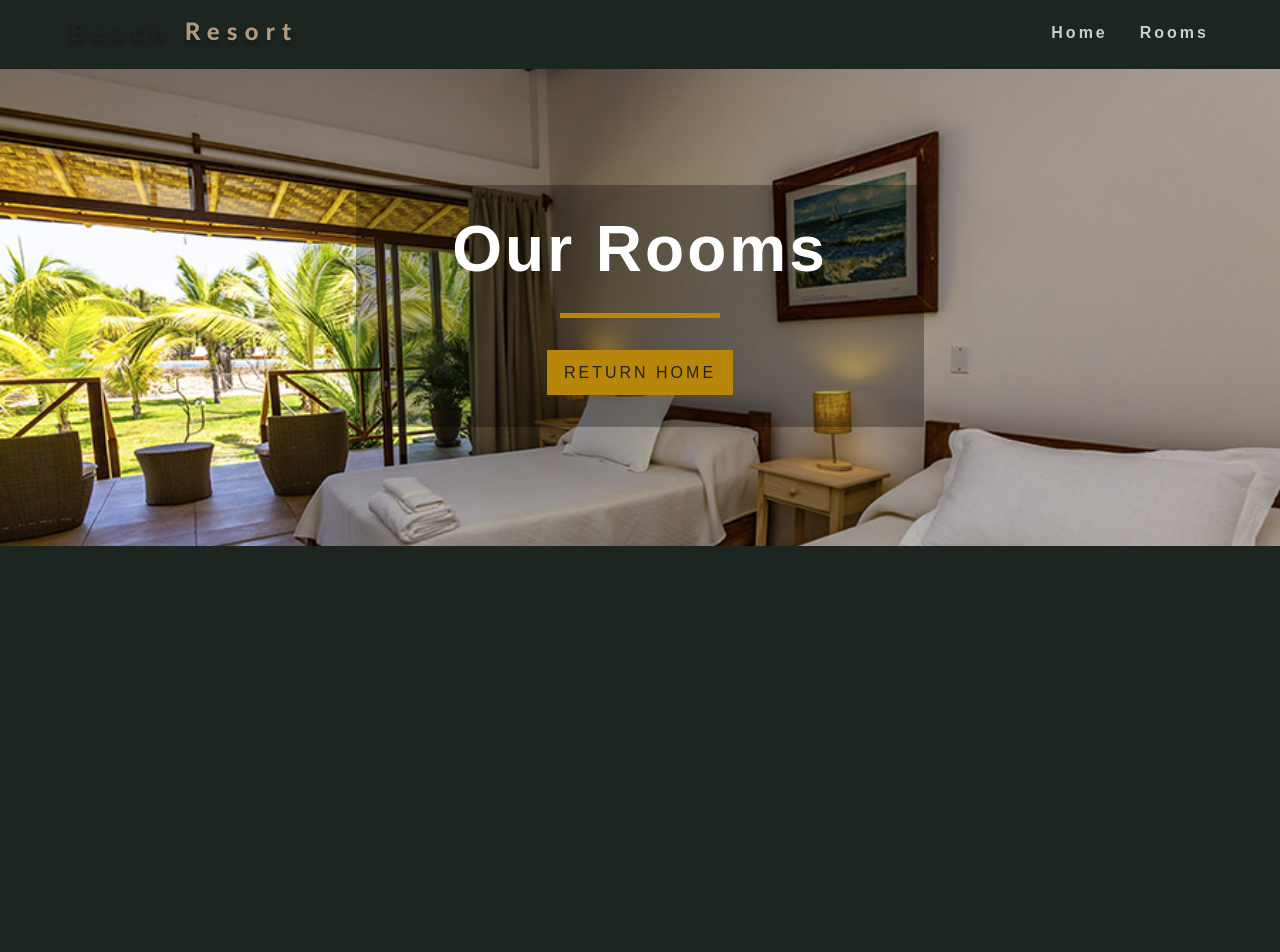
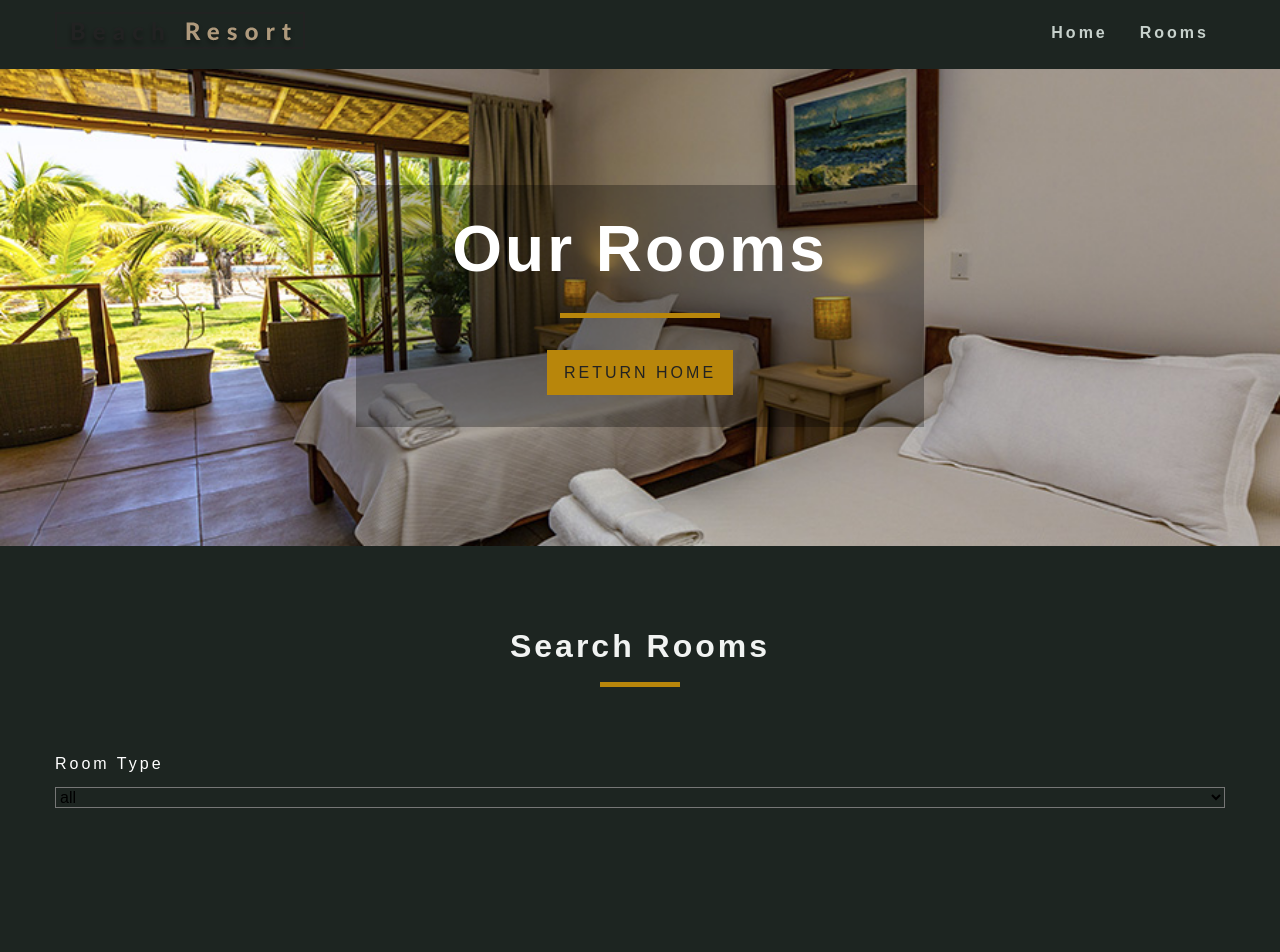
Before and after one commit to Braysen/HotelReservation, a React (Create React App) app: page /rooms in a window 1280 px wide. Shown: the top 952 px of the page. Before the commit the page ends 800 px from the top, so only its background shows below. Built offline with nearby package versions, Linux system fonts and the light colour scheme.

Commit message:
Version 8

```diff
--- a/src/App.css
+++ b/src/App.css
@@ -398,6 +398,7 @@
     width: 100%;
     display: block;
   }
+
   .single-room-info {
     width: 80vw;
     display: grid;
--- a/src/RoomProvider.js
+++ b/src/RoomProvider.js
@@ -8,18 +8,33 @@
         rooms: [],
         sortedRooms: [],
         featuredRooms: [],
-        loading: true
+        loading: true,
+        type: 'all',
+        capacity: 1,
+        price: 0,
+        minPrice: 0,
+        maxPrice: 0,
+        minSize: 0,
+        maxSize: 0,
+        breakfast: false,
+        pets: false
     };//getData
 
     componentDidMount(){
         //this.getData
         let rooms = this.formatData(items);
         let featuredRooms = rooms.filter(room => room.featured === true);
+        let maxPrice = Math.max(...rooms.map(item => item.price));
+        let maxSize = Math.max(...rooms.map(item => item.size));
+
         this.setState({
             rooms,
             featuredRooms,
             sortedRooms: rooms,
-            loading: false
+            loading: false,
+            price: maxPrice,
+            maxPrice,
+            maxSize
         })
     }
 
@@ -45,9 +60,20 @@
         return room;
     }
 
+    handleChange = event => {
+        const type = event.target.type;
+        const name = event.target.name;
+        const value = event.target.value;
+        console.log(type, name, value);
+    }
+
+    filterRooms = () => {
+        console.log('hello');
+    }
+
     render() {
         return (
-            <RoomContext.Provider value={{...this.state, getRoom: this.getRoom}}>
+            <RoomContext.Provider value={{...this.state, getRoom: this.getRoom, handleChange: this.handleChange}}>
                 {this.props.children}
             </RoomContext.Provider>
         )
@@ -57,10 +83,12 @@
 
 const RoomConsumer = RoomContext.Consumer;
 
+export function withRoomConsumer(Component){
+    return function ConsumerWrapper(props){
+        return  <RoomConsumer>
+                    {value => <Component {...props} context={value}/>}
+                </RoomConsumer>
+    }
+}
+
 export {RoomProvider, RoomConsumer, RoomContext};
-
-
-/*
-
-1:58:45
-*/
--- a/src/components/Loading.js
+++ b/src/components/Loading.js
@@ -4,7 +4,7 @@
 export default function Loading() {
     return (
         <div className="loading">
-            <h4>rooms data loading...</h4>
+            <h4 style={{color: 'white'}}>rooms data loading...</h4>
             <img src={loadingGif} alt=""/>
         </div>
     )
--- /dev/null
+++ b/src/components/RoomContainer.js
@@ -0,0 +1,50 @@
+import React from 'react'
+import RoomsFilter from './RoomsFilter'
+import RoomsList from './RoomsList'
+import {withRoomConsumer} from '../RoomProvider'
+import Loading from './Loading'
+
+function RoomContainer({context}){
+    const {loading, sortedRooms, rooms} = context;
+
+    if(loading){
+        return <Loading/>
+    }
+    return (
+            <>
+                <RoomsFilter rooms={rooms}/>
+                <RoomsList rooms={sortedRooms}/>
+            </>
+    )
+}
+
+export default withRoomConsumer(RoomContainer);
+
+/*import React from 'react'
+import RoomsFilter from './RoomsFilter'
+import RoomsList from './RoomsList'
+import {RoomConsumer} from '../RoomProvider'
+import Loading from './Loading'
+
+export default function RoomsContainer() {
+    return (
+        <RoomConsumer>
+            {
+                (value) => {
+                    const {loading, sortedRooms, rooms} = value;
+
+                    if(loading){
+                        return <Loading/>
+                    }
+                    return (
+                            <div style={{color: 'white'}}>
+                                Hello i'm container
+                                <RoomsFilter rooms={rooms}/>
+                                <RoomsList rooms={sortedRooms}/>
+                            </div>
+                    )
+                }
+            }
+        </RoomConsumer>
+    )
+}*/
--- /dev/null
+++ b/src/components/RoomsFilter.js
@@ -0,0 +1,53 @@
+import React,{useContext} from 'react'
+import {RoomContext} from '../RoomProvider'
+import Title from '../components/Title'
+
+const getUnique = (items, value) => {
+    return [...new Set(items.map(item => item[value]))];
+}
+export default function RoomsFilter({rooms}) {
+    const context = useContext(RoomContext);
+    const{
+        handleChange,
+        type,
+        capacity,
+        price,
+        minPrice,
+        maxPrice,
+        minSize,
+        maxSize,
+        breakfast,
+        pets
+    } = context;
+
+    let types = getUnique(rooms, 'type');
+
+    types = ['all', ...types];
+
+    types =  types.map((item, index) => {
+        return <option value={item} key={index}>{item}</option>
+    })
+
+    return (
+        <section className="filter-container">
+            <Title title="search rooms"/>
+            <form className="filter-form">
+                <div className="form-group">
+                    <label
+                        htmlFor="type"
+                        style={{color: 'white'}}>room type</label>
+                    <select
+                        name="type"
+                        id="type"
+                        value={type}
+                        className="form-control"
+                        onChange={handleChange}>
+                        {
+                            types
+                        }
+                    </select>
+                </div>
+            </form>
+        </section>
+    )
+}
--- /dev/null
+++ b/src/components/RoomsList.js
@@ -0,0 +1,23 @@
+import React from 'react'
+import Room from './Room'
+
+export default function RoomsList({rooms}) {
+    if(rooms.length === 0){
+        return (
+            <div className="empty-search">
+                <h3>unfortunately no rooms matched your search parameters</h3>
+            </div>
+        )
+    }
+    return (
+        <section className="roomslist">
+            <div className="roomlist-center">
+                {
+                    rooms.map(item => {
+                        return <Room key={item.id} room={item}/>
+                    })
+                }
+            </div>
+        </section>
+    )
+}
--- a/src/components/StyledHero.js
+++ b/src/components/StyledHero.js
@@ -7,6 +7,7 @@
     display: flex;
     align-items: center;
     justify-content: center;
+    background-attachment: fixed;
 `
 
 export default StyledHero;
--- a/src/pages/Rooms.js
+++ b/src/pages/Rooms.js
@@ -2,9 +2,11 @@
 import Banner from '../components/Banner'
 import Hero from '../components/Hero'
 import {Link} from 'react-router-dom'
+import RoomContainer from '../components/RoomContainer'
 
 export default function Rooms() {
     return (
+        <>
             <Hero hero="roomsHero">
                 <Banner title="our rooms">
                     <Link to="/" className="btn-primary">
@@ -12,5 +14,7 @@
                     </Link>
                 </Banner>
             </Hero>
+            <RoomContainer/>
+        </>
     )
 }
--- a/src/pages/SingleRoom.js
+++ b/src/pages/SingleRoom.js
@@ -53,7 +53,10 @@
                 <section className="single-room">
                     <div className="single-room-images">
                         {defaultImg.map((item, index) => {
-                            return <img key={index} src={item} alt={name}></img>
+                            return  <div>
+                                        <img key={index} src={item} alt={name}></img>
+                                    </div>
+
                         })}
                     </div>
                     <div className="single-room-info">
```
Also changed, not shown: 2 other files (tests, documents, lock files or other folders).
